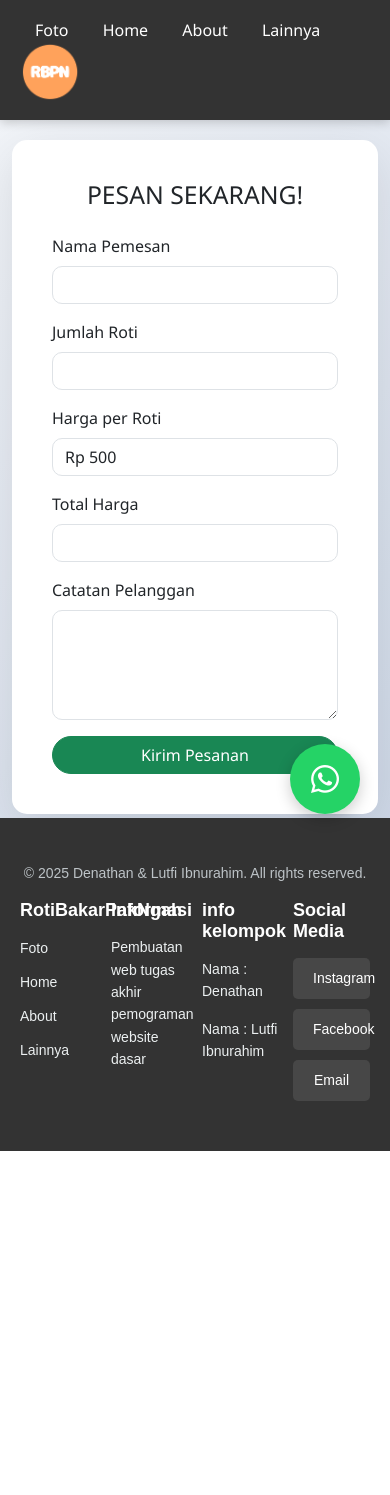
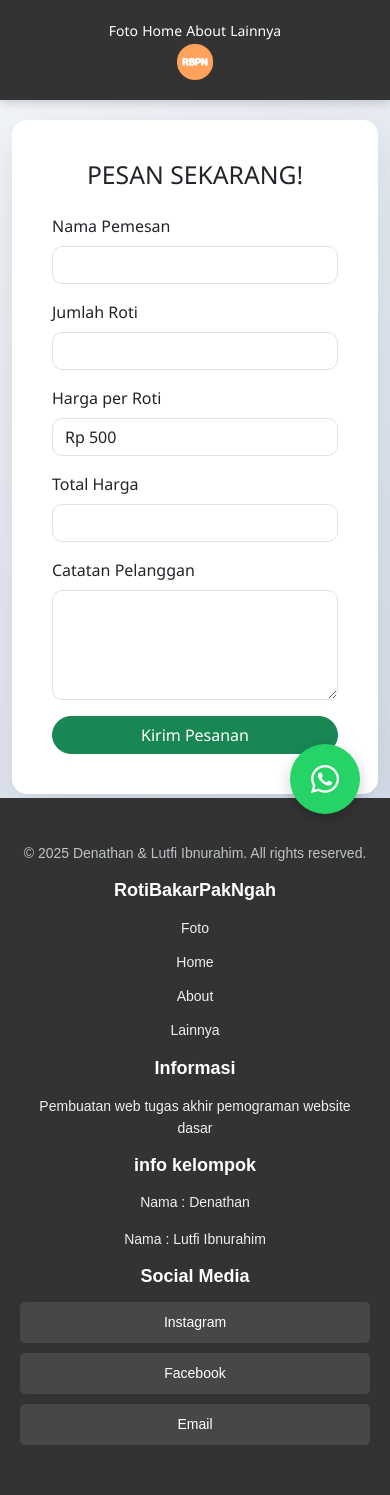
Before and after one commit to bit-8/rotibakarpakngah, a PHP site: page /pemesan.html in a window 390 px wide. Before the commit the page ends 1151 px from the top, so only its background shows below. Run offline with PHP 8.4, Linux system fonts and the light colour scheme; some libraries are stand-ins or nearby versions.

Commit message:
Update pemesan.css

```diff
--- a/pemesan.css
+++ b/pemesan.css
@@ -224,3 +224,42 @@ footer {
     font-size: 14px;
     color: #bdc3c7;
   }
+
+ @media (max-width: 768px) {
+    .navbar {
+        flex-direction: column;
+        align-items: center;
+    }
+
+    .navbar a {
+        margin: 10px 0;
+    }
+
+    .footer-container {
+        flex-direction: column;
+        align-items: center;
+    }
+
+    .footer-column {
+        width: 100%;
+        text-align: center;
+    }
+
+    .logo {
+        height: 50px;
+    }
+  }
+
+  @media (max-width: 576px) {
+    .navbar a {
+        font-size: 14px;
+    }
+
+    iframe {
+        height: 300px;
+    }
+
+    .logo {
+        height: 40px;
+    }
+  }
```
